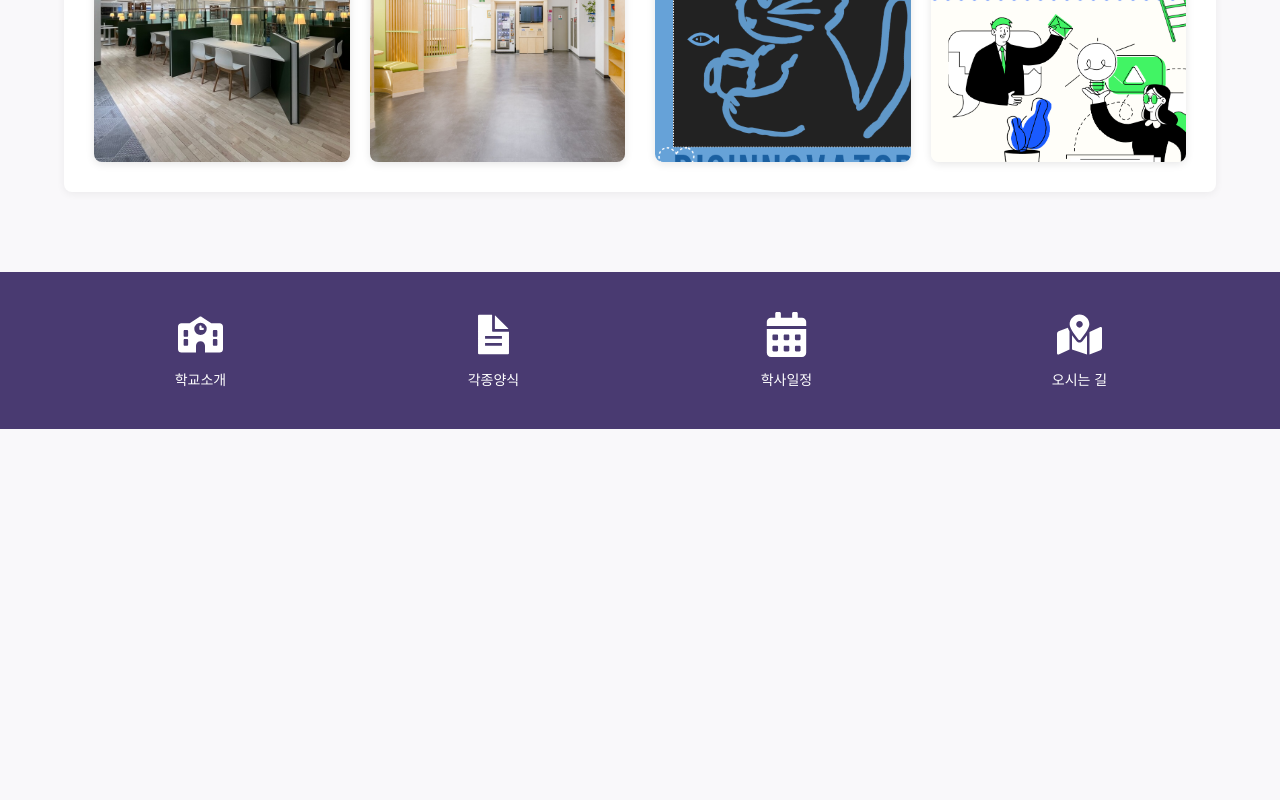
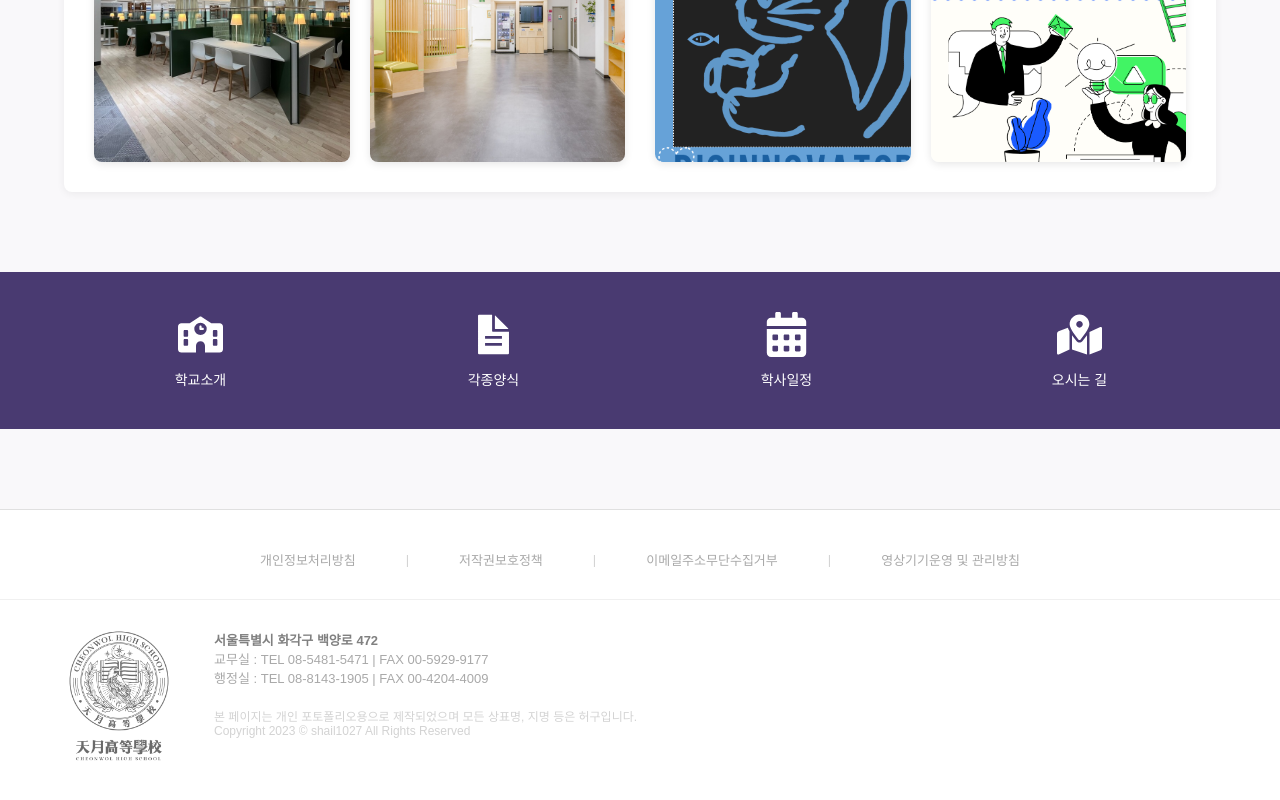
Before and after one commit to shail1027/cwhs-web, a React app in the folder frontend/: page / in a window 1280 px wide. Shown: the part 1590-2390 px from the top of the page. Before the commit the page ends 2019 px from the top, so only its background shows below. Built offline with nearby package versions, Linux system fonts and the light colour scheme; the HTML template or start-up script is replaced by a standard one.

Commit message:
feat: footer

```diff
--- a/frontend/src/App.tsx
+++ b/frontend/src/App.tsx
@@ -1,15 +1,16 @@
 import { BrowserRouter } from "react-router-dom";
 import Router from "./Router";
 import Header from "./components/layout/Header";
-
+import Footer from "./components/layout/Footer";
 
 function App() {
   return (
     <BrowserRouter>
       <Header></Header>
-      <div style={{ paddingTop: "60px" }}>
+      <div style={{ paddingTop: "60px", paddingBottom: "80px"}}>
         <Router />
       </div>
+      <Footer></Footer>
     </BrowserRouter>
   );
 };
--- /dev/null
+++ b/frontend/src/components/layout/Footer.module.css
@@ -0,0 +1,74 @@
+footer {
+    background-color: white;
+    border-top: 1px solid #e0e0e0;
+    padding: 40px 0;
+}
+
+.links {
+    display: flex;
+    justify-content: center;
+    padding-bottom: 30px;
+    border-bottom: 1px solid #f0f0f0;
+    gap: 50px
+}
+
+.linkto {
+    position: relative;
+    display: flex;
+    align-items: center;
+    color: darkgray;
+    font-size: 13px;
+    font-weight: 500;
+    transition: color 0.3s ease;
+}
+
+.linkto:not(:last-child)::after{
+    content: "|";
+    margin-left: 50px;
+    color: lightgray;
+    font-size: 13px;
+}
+
+.linkto:hover {
+    color: #493A71;
+}
+
+.content {
+    display: flex;
+    width: 90%;
+    max-width: 1300px;
+    margin: 30px auto;
+    gap: 40px;
+}
+
+.content-img {
+    display: flex;
+    align-items: flex-start;
+}
+
+.content-img img {
+    width: 110px;
+    height: auto;
+}
+
+.info {
+    display: flex;
+    flex-direction: column;
+    gap: 20px;
+}
+
+.info-group p {
+    color: darkgray;
+    font-size: 13px;
+    margin: 0;
+}
+
+.info-group p strong{
+    color: gray;
+    font-weight: 000;
+}
+
+.copyright p{
+    color: lightgray;
+    font-size: 12px;
+}
--- a/frontend/src/components/layout/Footer.tsx
+++ b/frontend/src/components/layout/Footer.tsx
@@ -0,0 +1,70 @@
+import React from "react";
+import { Link } from "react-router-dom";
+
+import styles from "./Footer.module.css";
+
+interface FooterLink {
+  id: number;
+  linkto: string;
+  name: string;
+}
+
+const FL: FooterLink[] = [
+  {
+    id: 1,
+    linkto: "#",
+    name: "개인정보처리방침",
+  },
+  {
+    id: 2,
+    linkto: "#",
+    name: "저작권보호정책",
+  },
+  {
+    id: 3,
+    linkto: "#",
+    name: "이메일주소무단수집거부",
+  },
+  {
+    id: 4,
+    linkto: "#",
+    name: "영상기기운영 및 관리방침",
+  },
+];
+
+function Footer() {
+  return (
+    <footer>
+      <div className={styles["links"]}>
+        {FL.map((item) => (
+          <Link key={item.id} to={item.linkto} className={styles["linkto"]}>
+            {item.name}
+          </Link>
+        ))}
+      </div>
+      <div className={styles["content"]}>
+        <div className={styles["content-img"]}>
+          <img src="../images/logo-bottom.png"></img>
+        </div>
+        <div className={styles["info"]}>
+          <div className={styles["info-group"]}>
+            <p>
+              <strong>서울특별시 화각구 백양로 472</strong>
+            </p>
+            <p>교무실 : TEL 08-5481-5471 | FAX 00-5929-9177</p>
+            <p>행정실 : TEL 08-8143-1905 | FAX 00-4204-4009</p>
+          </div>
+          <div className={styles["copyright"]}>
+            <p>
+              본 페이지는 개인 포토폴리오용으로 제작되었으며 모든 상표명, 지명
+              등은 허구입니다.
+            </p>
+            <p>Copyright 2023 © shail1027 All Rights Reserved</p>
+          </div>
+        </div>
+      </div>
+    </footer>
+  );
+}
+
+export default Footer;
```
Also changed, not shown: frontend/public/images/logo-bottom.png (added).
